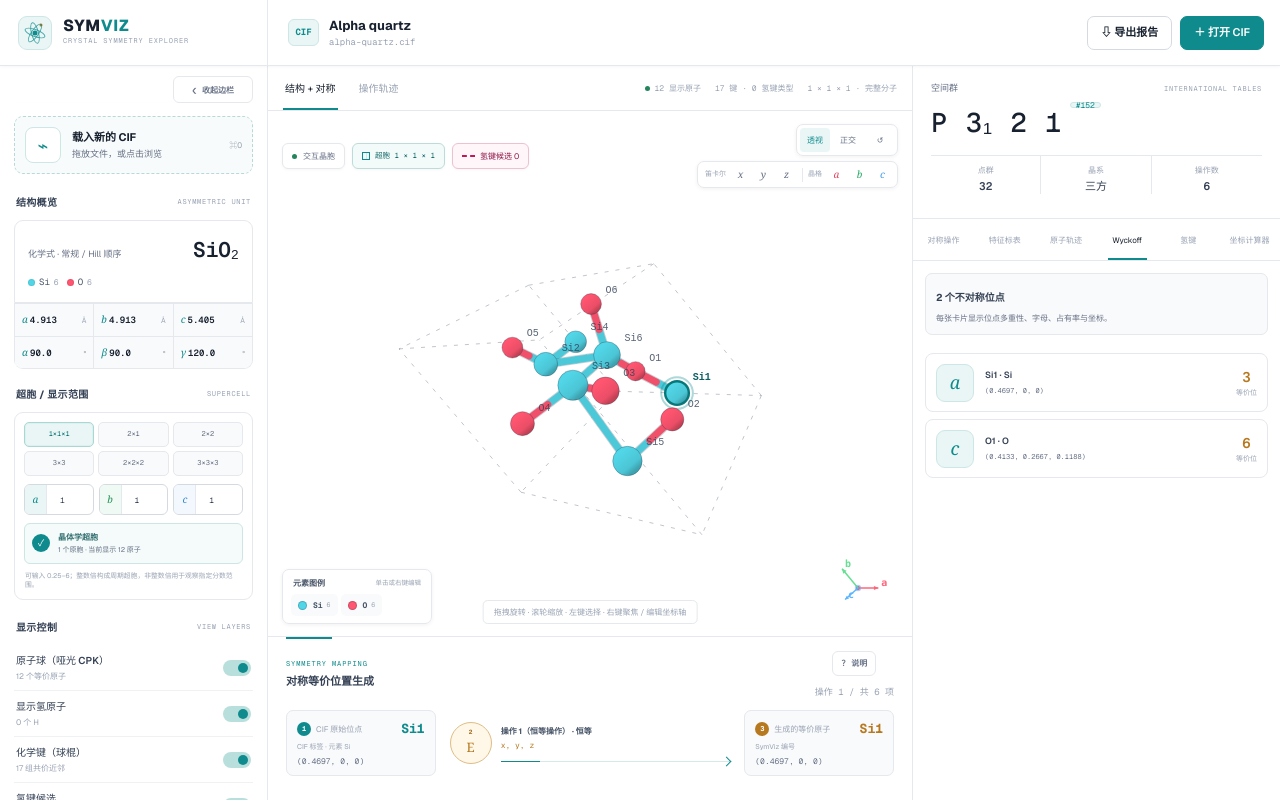
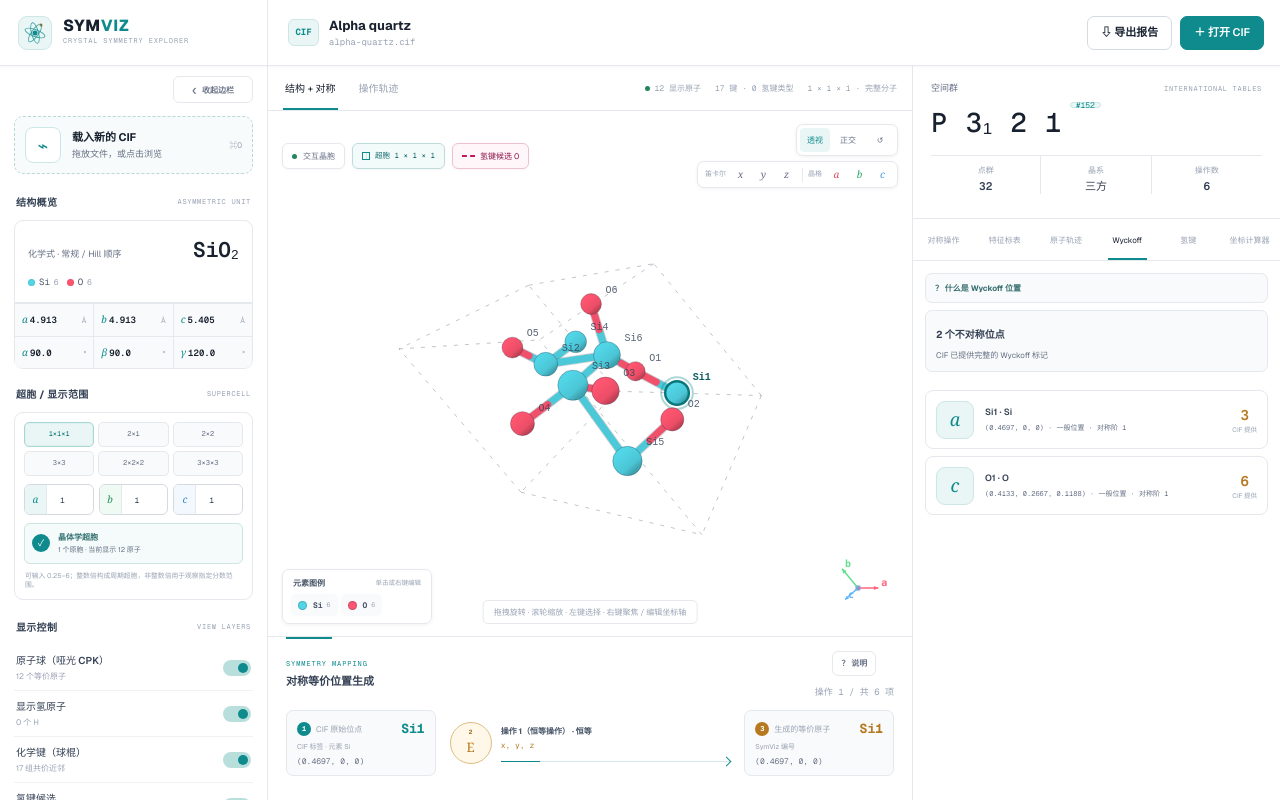
Before and after one commit to gutubu/SymVizCrystal, a Next.js app: page / in a window 1280 px wide. Both pictures are taken after a click on the button "Wyckoff". Built offline with nearby package versions, Linux system fonts and the light colour scheme.

Commit message:
Fix Wyckoff metadata display

```diff
--- a/app/crystal-data.ts
+++ b/app/crystal-data.ts
@@ -712,17 +712,27 @@ export function parseCif(text: string): CrystalStructure {
   const ilabel = findColumn(atomLoop, ["_atom_site_label"]);
   const itype = findColumn(atomLoop, ["_atom_site_type_symbol"]);
   const iocc = findColumn(atomLoop, ["_atom_site_occupancy"]);
-  const imult = findColumn(atomLoop, ["_atom_site_symmetry_multiplicity"]);
-  const iwyckoff = findColumn(atomLoop, ["_atom_site_wyckoff_symbol", "_atom_site_wyckoff_label"]);
+  const imult = findColumn(atomLoop, [
+    "_atom_site_site_symmetry_multiplicity",
+    "_atom_site_symmetry_multiplicity",
+    "_atom_site.site_symmetry_multiplicity",
+    "_atom_site.symmetry_multiplicity",
+  ]);
+  const iwyckoff = findColumn(atomLoop, [
+    "_atom_site_wyckoff_symbol",
+    "_atom_site_wyckoff_label",
+    "_atom_site.wyckoff_symbol",
+  ]);
   const sites: AtomSite[] = atomLoop.rows.map((row, index) => {
     const label = ilabel >= 0 ? row[ilabel] : `A${index + 1}`;
+    const wyckoffValue = iwyckoff >= 0 ? row[iwyckoff]?.trim() : undefined;
     return {
       label,
       element: normalizeElement(itype >= 0 ? row[itype] : label),
       fract: [numeric(row[ix], 0), numeric(row[iy], 0), numeric(row[iz], 0)] as Vec3,
       occupancy: numeric(iocc >= 0 ? row[iocc] : undefined, 1),
       multiplicity: imult >= 0 ? numeric(row[imult], 0) || undefined : undefined,
-      wyckoff: iwyckoff >= 0 && row[iwyckoff] !== "." ? row[iwyckoff] : "—",
+      wyckoff: wyckoffValue && ![".", "?"].includes(wyckoffValue) ? wyckoffValue : "—",
     };
   }).filter((site) => site.occupancy > 0);
 
--- a/app/globals.css
+++ b/app/globals.css
@@ -802,6 +802,7 @@ canvas:focus-visible {
 .detail-grid { display: grid; grid-template-columns: repeat(3, 1fr); margin-top: 10px; border-top: 1px solid var(--line); }
 .detail-grid span { display: flex; flex-direction: column; align-items: center; gap: 2px; padding-top: 7px; color: var(--subtle); font-size: 7px; }
 .detail-grid strong { color: #475467; font-family: var(--font-geist-mono), monospace; font-size: 9px; font-weight: 520; }
+.detail-grid strong.wyckoff-value { max-width: 96px; font-size: 7.5px; line-height: 1.25; text-align: center; }
 
 .trace-intro { margin-bottom: 11px; padding: 10px; border: 1px solid var(--line); border-radius: 7px; background: var(--panel-soft); }
 .trace-intro span { color: #344054; font-size: 10px; font-weight: 620; }
@@ -820,15 +821,24 @@ canvas:focus-visible {
 .atom-row em { color: var(--accent); font-family: var(--font-geist-mono), monospace; font-size: 8px; font-style: normal; }
 
 .wyckoff-list { gap: 7px; }
+.wyckoff-help { border: 1px solid var(--line); border-radius: 7px; background: var(--panel-soft); }
+.wyckoff-help summary { padding: 8px 9px; color: #376f70; font-size: 8px; font-weight: 620; list-style: none; cursor: pointer; }
+.wyckoff-help summary::-webkit-details-marker { display: none; }
+.wyckoff-help[open] summary { border-bottom: 1px solid var(--line); }
+.wyckoff-help > div { padding: 8px 9px; }
+.wyckoff-help p { margin: 0; color: var(--muted); font-size: 7px; line-height: 1.55; }
+.wyckoff-help p + p { margin-top: 4px; }
+.wyckoff-help b { color: #344054; font-weight: 620; }
 .wyckoff-card { display: grid; grid-template-columns: 39px 1fr auto; align-items: center; gap: 10px; min-height: 59px; padding: 8px 10px; border: 1px solid var(--line); border-radius: 8px; background: #fff; text-align: left; cursor: pointer; }
 .wyckoff-card:hover { border-color: #b9d9d7; background: #f7fbfb; }
 .wyckoff-letter { display: grid; width: 38px; height: 38px; place-items: center; border: 1px solid #cce7e5; border-radius: 9px; color: var(--accent); background: var(--accent-soft); font-family: Georgia, serif; font-size: 18px; font-style: italic; }
+.wyckoff-letter.missing { color: #667085; background: #f8fafc; border-color: var(--line); font-family: var(--font-geist-mono), monospace; font-size: 6px; font-style: normal; }
 .wyckoff-card > span:nth-child(2) { gap: 3px; }
 .wyckoff-card > span:nth-child(2) strong { color: #344054; font-size: 9px; font-weight: 580; }
 .wyckoff-card > span:nth-child(2) small { overflow: hidden; color: var(--muted); font-family: var(--font-geist-mono), monospace; font-size: 7px; text-overflow: ellipsis; white-space: nowrap; }
 .wyckoff-count { display: flex; flex-direction: column; align-items: center; }
 .wyckoff-count strong { color: var(--amber); font-family: var(--font-geist-mono), monospace; font-size: 14px; font-weight: 560; }
-.wyckoff-count small { color: var(--subtle); font-size: 7px; }
+.wyckoff-count small { max-width: 58px; color: var(--subtle); font-size: 6.5px; line-height: 1.2; text-align: center; }
 
 .calculator-panel { display: flex; flex-direction: column; gap: 10px; }
 .calculator-intro { padding: 10px; border: 1px solid #d6e9e8; border-radius: 8px; background: #f7fbfb; }
--- a/app/page.tsx
+++ b/app/page.tsx
@@ -1111,6 +1111,39 @@ export default function Home() {
   const selectedAtom = structure.atoms[Math.min(selectedAtomIndex, structure.atoms.length - 1)];
   const selectedOperation = structure.operations.find((operation) => operation.id === selectedOperationId) ?? structure.operations[0];
   const selectedCharacterTable = useMemo(() => characterTableForPointGroup(characterPointGroup), [characterPointGroup]);
+  const wyckoffSites = useMemo(() => {
+    const generatedCounts = new Map<string, number>();
+    structure.atoms.forEach((atom) => {
+      generatedCounts.set(atom.source.label, (generatedCounts.get(atom.source.label) ?? 0) + 1);
+    });
+    return structure.sites.map((site) => {
+      const generatedMultiplicity = generatedCounts.get(site.label) ?? 0;
+      const multiplicity = site.multiplicity ?? generatedMultiplicity;
+      const letter = site.wyckoff !== "—" && site.wyckoff !== "?" ? site.wyckoff : null;
+      const symmetryRatio = generatedMultiplicity ? structure.operations.length / generatedMultiplicity : 0;
+      const siteSymmetryOrder = symmetryRatio && Math.abs(symmetryRatio - Math.round(symmetryRatio)) < 1e-6
+        ? Math.round(symmetryRatio)
+        : null;
+      const positionType = siteSymmetryOrder === 1
+        ? "一般位置"
+        : siteSymmetryOrder && siteSymmetryOrder > 1
+          ? "特殊位置"
+          : "位置类型待定";
+      return {
+        site,
+        generatedMultiplicity,
+        multiplicity,
+        letter,
+        siteSymmetryOrder,
+        positionType,
+        multiplicitySource: site.multiplicity ? "CIF 提供" : "由对称操作算得",
+      };
+    });
+  }, [structure]);
+  const selectedWyckoffInfo = selectedAtom
+    ? wyckoffSites.find(({ site }) => site.label === selectedAtom.source.label)
+    : undefined;
+  const missingWyckoffCount = wyckoffSites.filter(({ letter }) => !letter).length;
   const calculatorOperation = structure.operations.find((operation) => operation.id === calculatorOperationId) ?? structure.operations[0];
   const currentElementColor = (element: string) => resolvedElementStyle(element, elementAppearance).color;
 
@@ -1586,7 +1619,9 @@ export default function Home() {
             </div>
             <div className="detail-grid">
               <span>母位点<strong>{selectedAtom.source.label}</strong></span>
-              <span>Wyckoff<strong>{selectedAtom.source.multiplicity ?? "?"}{selectedAtom.source.wyckoff}</strong></span>
+              <span>Wyckoff<strong className="wyckoff-value">{selectedWyckoffInfo?.letter
+                ? `${selectedWyckoffInfo.multiplicity}${selectedWyckoffInfo.letter}`
+                : `${selectedWyckoffInfo?.multiplicity ?? "—"} · 字母未提供`}</strong></span>
               <span>占有率<strong>{selectedAtom.source.occupancy.toFixed(2)}</strong></span>
             </div>
           </div>}
@@ -1651,16 +1686,26 @@ export default function Home() {
         </div>}
 
         {rightTab === "wyckoff" && <div className="right-content panel-scroll wyckoff-list">
-          <div className="trace-intro"><span>{structure.sites.length} 个不对称位点</span><p>每张卡片显示位点多重性、字母、占有率与坐标。</p></div>
-          {structure.sites.map((site) => {
-            const generated = structure.atoms.filter((atom) => atom.source.label === site.label).length;
+          <details className="wyckoff-help">
+            <summary>？ 什么是 Wyckoff 位置</summary>
+            <div>
+              <p><b>多重性</b>：一个独立位点经空间群操作生成的不同等价位置数。</p>
+              <p><b>字母</b>：International Tables 为每个空间群的标准位置分配的标签；不是从坐标随意生成的编号。</p>
+              <p><b>一般 / 特殊位置</b>：位点对称阶为 1 时是一般位置；大于 1 时是特殊位置。</p>
+              {missingWyckoffCount > 0 && <p><b>当前 CIF</b>：{missingWyckoffCount} 个位点没有提供字母。SymViz 会补算多重性，但不会猜测标准字母。</p>}
+            </div>
+          </details>
+          <div className="trace-intro"><span>{structure.sites.length} 个不对称位点</span><p>{missingWyckoffCount > 0
+            ? `${missingWyckoffCount} 个字母未提供 · 多重性已由对称操作补算`
+            : "CIF 已提供完整的 Wyckoff 标记"}</p></div>
+          {wyckoffSites.map(({ site, letter, multiplicity, multiplicitySource, positionType, siteSymmetryOrder }) => {
             return <button type="button" className="wyckoff-card" key={site.label} onClick={() => {
               const index = structure.atoms.findIndex((atom) => atom.source.label === site.label);
               if (index >= 0) selectAtom(index);
             }}>
-              <span className="wyckoff-letter">{site.wyckoff}</span>
-              <span><strong>{site.label} · {site.element}</strong><small>{coordinateText(site.fract)}</small></span>
-              <span className="wyckoff-count"><strong>{site.multiplicity ?? generated}</strong><small>等价位</small></span>
+              <span className={letter ? "wyckoff-letter" : "wyckoff-letter missing"}>{letter ?? "未提供"}</span>
+              <span><strong>{site.label} · {site.element}</strong><small>{coordinateText(site.fract)} · {positionType}{siteSymmetryOrder ? ` · 对称阶 ${siteSymmetryOrder}` : ""}</small></span>
+              <span className="wyckoff-count"><strong>{multiplicity}</strong><small>{multiplicitySource}</small></span>
             </button>;
           })}
         </div>}
```
Also changed, not shown: 1 other file (tests, documents, lock files or other folders).
